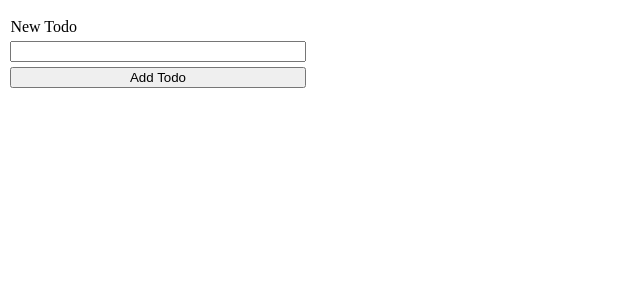
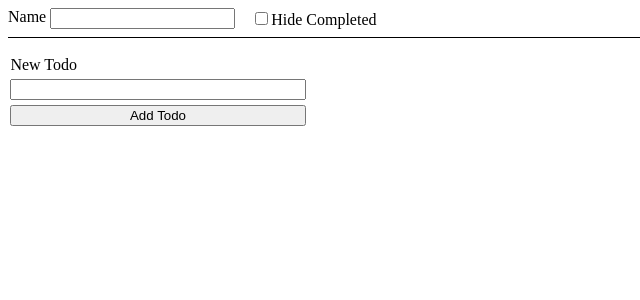
Before and after one commit to rafalgrzenia/Advanced-Todo-List-React, a React (Vite) app: page / in a window 1280 px wide. Shown: the top 300 px of the page, without its empty margins (0-640 px from the left). Built offline with nearby package versions, Linux system fonts and the light colour scheme.

Commit message:
Add FormFilter component

```diff
--- a/src/App.jsx
+++ b/src/App.jsx
@@ -1,6 +1,7 @@
 import { useState } from "react"
 import "./styles.css"
 import { TodoItem } from "./TodoItem"
+import FormFilter from "./FormFilter"
 
 function App() {
   const [newTodoName, setNewTodoName] = useState("")
@@ -36,6 +37,7 @@ function App() {
 
   return (
     <>
+      <FormFilter />
       <ul id="list">
         {todos.map(todo => {
           return (
--- /dev/null
+++ b/src/FormFilter.jsx
@@ -0,0 +1,14 @@
+export default function FormFilter() {
+  return (
+    <div className="filter-form">
+      <div className="filter-form-group">
+        <label htmlFor="name">Name</label>
+        <input type="text" id="name" value="" />
+      </div>
+      <label>
+        <input type="checkbox" />
+        Hide Completed
+      </label>
+    </div>
+  );
+}
```
